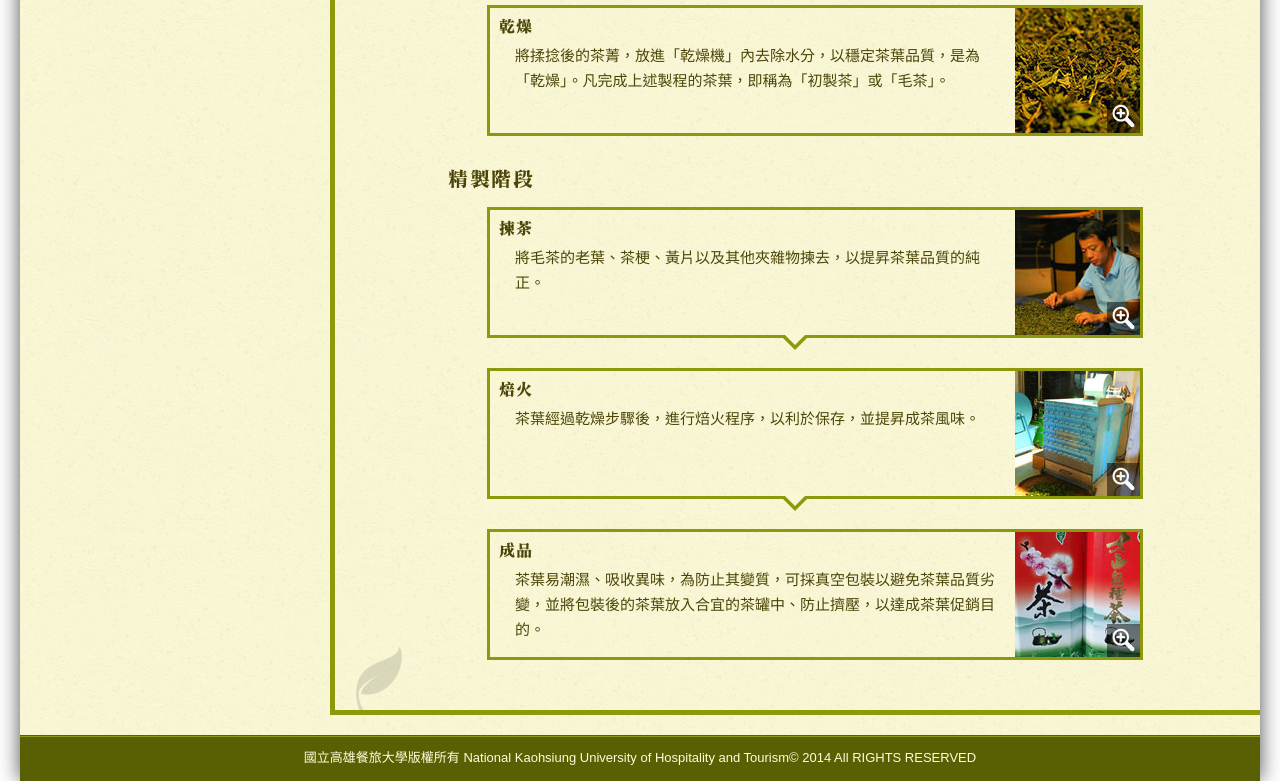
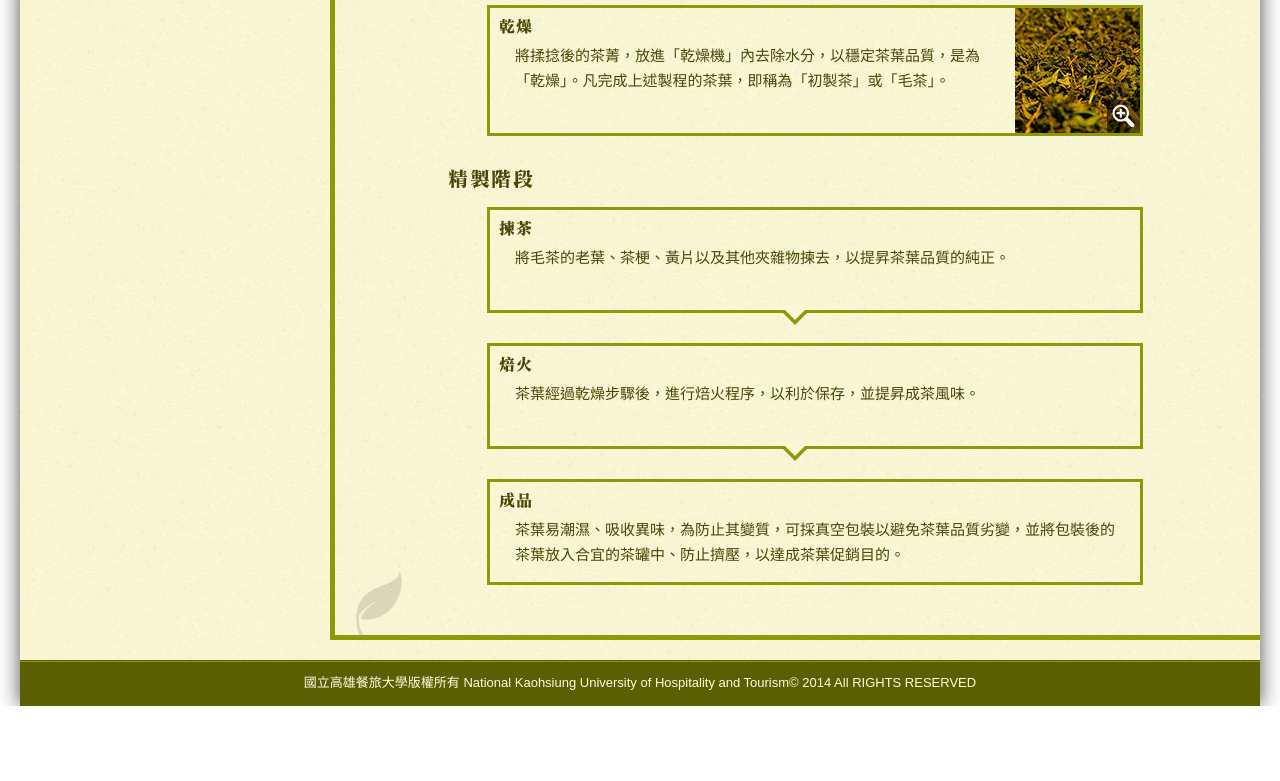
Before and after one commit to xuedesign/kaohsiung-tea, a plain HTML site: page process.html in a window 1280 px wide. Shown: the part 1440-2221 px from the top of the page. After the commit the page ends 2146 px from the top, so only its background shows below. Drawn offline with nearby package versions, Linux system fonts and the light colour scheme.

Commit message:
茶知識「精製階段」照片移除 #20150123

```diff
--- a/_notes/dwsync.xml
+++ b/_notes/dwsync.xml
@@ -1,5 +1,5 @@
 <?xml version="1.0" encoding="utf-8" ?>
 <dwsync>
-<file name="process.html" server="ftp.clouds.twgogo.org//htdocs/kaohsiung-tea/" local="130663801691615684" remote="130663338000000000" Dst="0" />
+<file name="process.html" server="ftp.clouds.twgogo.org//htdocs/kaohsiung-tea/" local="130664691369983125" remote="130664226000000000" Dst="0" />
 <file name="story.html" server="ftp.clouds.twgogo.org//htdocs/kaohsiung-tea/" local="130663786239461872" remote="130663341600000000" Dst="0" />
 </dwsync>
--- a/process.html
+++ b/process.html
@@ -119,22 +119,22 @@
                   <ul>
                       <li>
                          <h5 class="subtitle st-17">揀茶</h5>
-                         <p class="txt_padrig">將毛茶的老葉、茶梗、黃片以及其他夾雜物揀去，以提昇茶葉品質的純正。</p>
-                         <div class="photo_process"><a class="fancybox-thumb" data-fancybox-group="item" href="images/pic_process-b09.jpg" title="揀茶"><img src="images/pic_process-s09.jpg" alt="*"></a></div>
+                         <p>將毛茶的老葉、茶梗、黃片以及其他夾雜物揀去，以提昇茶葉品質的純正。</p>
+                         <!--<div class="photo_process"><a class="fancybox-thumb" data-fancybox-group="item" href="images/pic_process-b09.jpg" title="揀茶"><img src="images/pic_process-s09.jpg" alt="*"></a></div>-->
                          <span class="arrow_b_int"></span>
                          <span class="arrow_b_out"></span>
                       </li>
                       <li>
                          <h5 class="subtitle st-12">焙火</h5>
-                         <p class="txt_padrig">茶葉經過乾燥步驟後，進行焙火程序，以利於保存，並提昇成茶風味。</p>
-                         <div class="photo_process"><a class="fancybox-thumb" data-fancybox-group="item" href="images/pic_process-b10.jpg" title="焙火"><img src="images/pic_process-s10.jpg" alt="*"></a></div>
+                         <p>茶葉經過乾燥步驟後，進行焙火程序，以利於保存，並提昇成茶風味。</p>
+                         <!--<div class="photo_process"><a class="fancybox-thumb" data-fancybox-group="item" href="images/pic_process-b10.jpg" title="焙火"><img src="images/pic_process-s10.jpg" alt="*"></a></div>-->
                          <span class="arrow_b_int"></span>
                          <span class="arrow_b_out"></span>
                       </li>
                       <li>
                          <h5 class="subtitle st-13">成品</h5>
-                         <p class="txt_padrig">茶葉易潮濕、吸收異味，為防止其變質，可採真空包裝以避免茶葉品質劣變，並將包裝後的茶葉放入合宜的茶罐中、防止擠壓，以達成茶葉促銷目的。</p>
-                         <div class="photo_process"><a class="fancybox-thumb" data-fancybox-group="item" href="images/pic_process-b11.jpg" title="成品"><img src="images/pic_process-s11.jpg" alt="*"></a></div>
+                         <p>茶葉易潮濕、吸收異味，為防止其變質，可採真空包裝以避免茶葉品質劣變，並將包裝後的茶葉放入合宜的茶罐中、防止擠壓，以達成茶葉促銷目的。</p>
+                         <!--<div class="photo_process"><a class="fancybox-thumb" data-fancybox-group="item" href="images/pic_process-b11.jpg" title="成品"><img src="images/pic_process-s11.jpg" alt="*"></a></div>-->
                       </li>
                   </ul>
 
```
